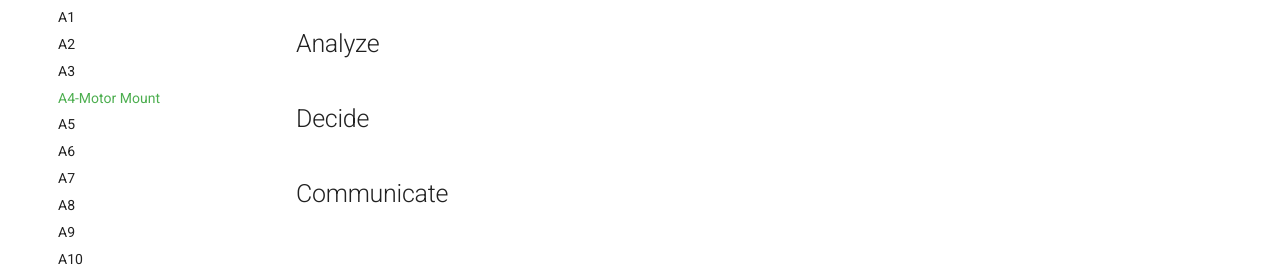
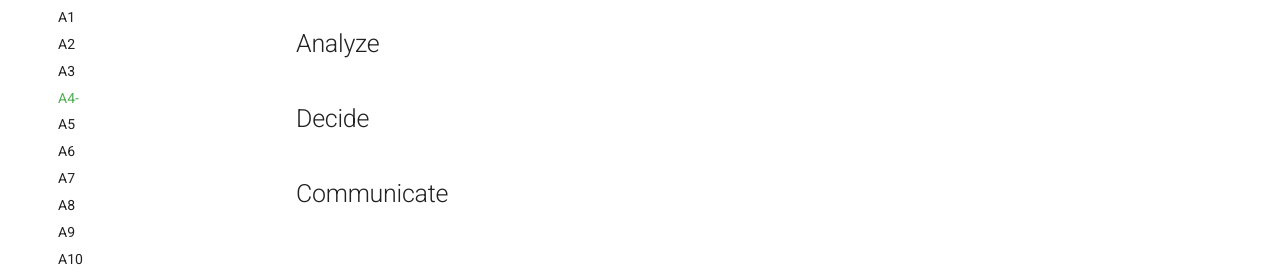
Before and after one commit to lramossa/megr2157-portfolio, an MkDocs documentation site: the page built from docs/assignments/A04/index.md, in a window 1280 px wide. Shown: the part 229-508 px from the top of the page. Built offline with MkDocs 1.6.1 and Material for MkDocs 9.7.7, drawn with Linux system fonts in a browser that asks for light colours.

Commit message:
Fix assignment A4 entry in mkdocs.yml

```diff
--- a/mkdocs.yml
+++ b/mkdocs.yml
@@ -17,7 +17,7 @@ nav:
       - A1: assignments/A01/index.md
       - A2: assignments/A02/index.md
       - A3: assignments/A03/index.md
-      - A4-Motor Mount: assignments/A04/index.md
+      - A4-: assignments/A04/index.md
       - A5: assignments/A05/index.md
       - A6: assignments/A06/index.md
       - A7: assignments/A07/index.md
```
